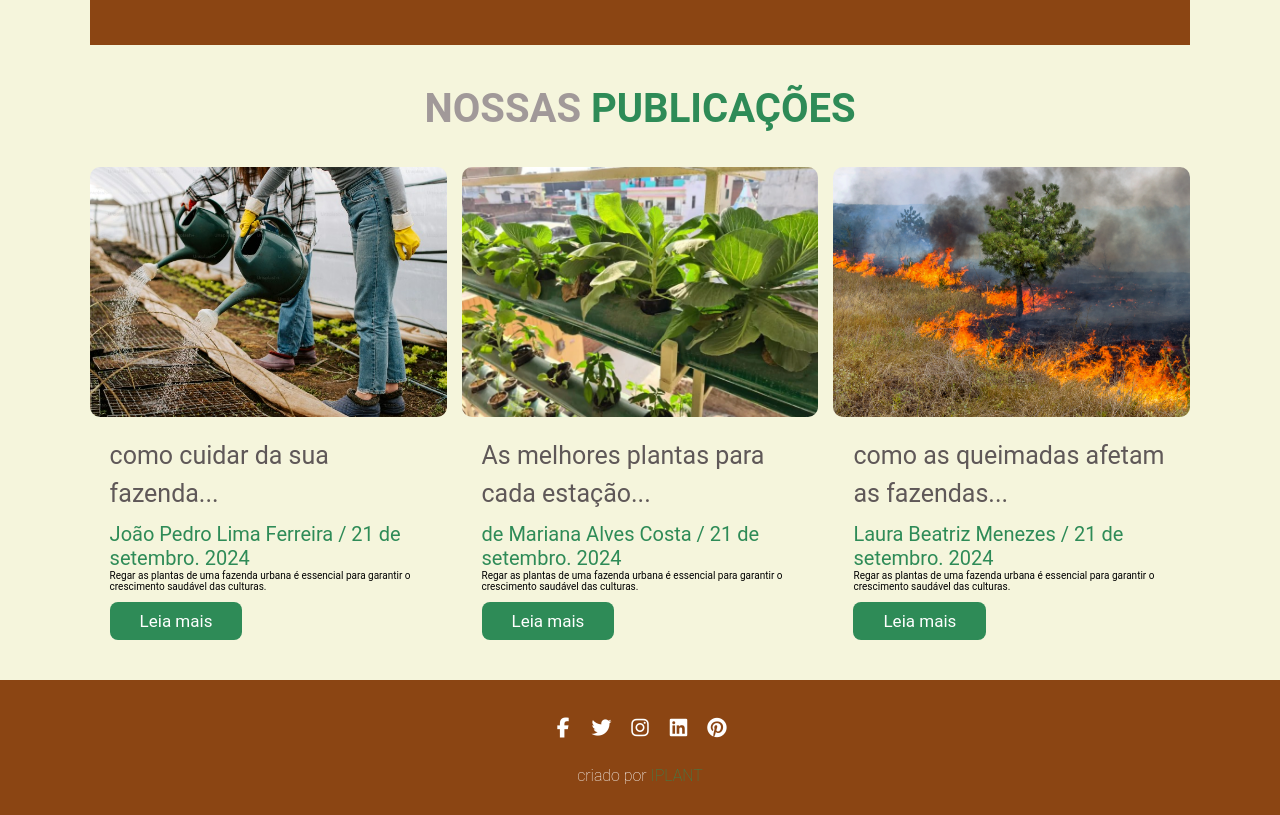
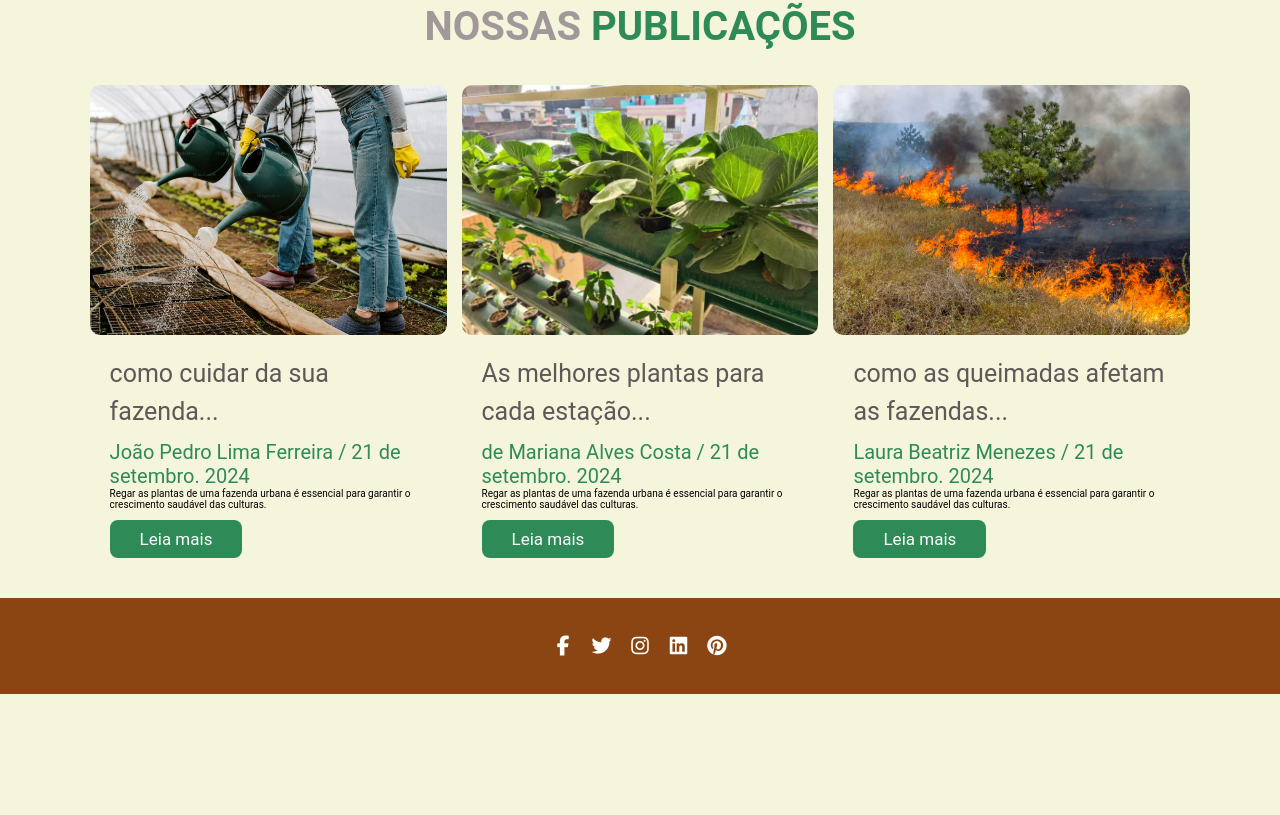
Before and after one commit to Jackez01/pim, a plain HTML site: page index.html in a window 1280 px wide. Shown: the part 3148-3963 px from the top of the page. After the commit the page ends 3842 px from the top, so only its background shows below. Drawn offline with Linux system fonts and the light colour scheme; files whose address does not match are found by name.

Commit message:
Mudanças finais

```diff
--- a/index.html
+++ b/index.html
@@ -118,8 +118,6 @@
 
 <section class="contact-info">
 
-    <h1 class="heading">Nos <span>contate</span></h1>
-
     <div class="line">
 
        <!-- <iframe class="map" src="https://www.google.com/maps/embed?pb=!1m18!1m12!1m3!1d3674.6629194883185!2d-47.03988972376352!3d-22.92580063855263!2m3!1f0!2f0!3f0!3m2!1i1024!2i768!4f13.1!3m3!1m2!1s0x94c8cee721c62481%3A0x1ba6762e2521750b!2sUNIP%20-%20Campinas!5e0!3m2!1spt-PT!2sbr!4v1728330792986!5m2!1spt-PT!2sbr" width="600" height="450" style="border:0;" allowfullscreen="" loading="lazy" referrerpolicy="no-referrer-when-downgrade"></iframe> -->
@@ -211,7 +209,7 @@
         <a href="#" class="fab fa-pinterest"></a>
     </div>
 
-    <div class="credit">criado por <span>IPLANT</span></div>
+
 
 </section>
 
--- a/style.css
+++ b/style.css
@@ -363,14 +363,3 @@ section{
 .footer .share a:hover{
     background-color: var(--main-color);
 }
-
-.footer .credit{
-    font-size: 1.6rem;
-    color: #fff;
-    font-weight: lighter;
-    padding: 1rem;
-}
-
-.footer .credit span{
-    color: var(--main-color);
-}
```
